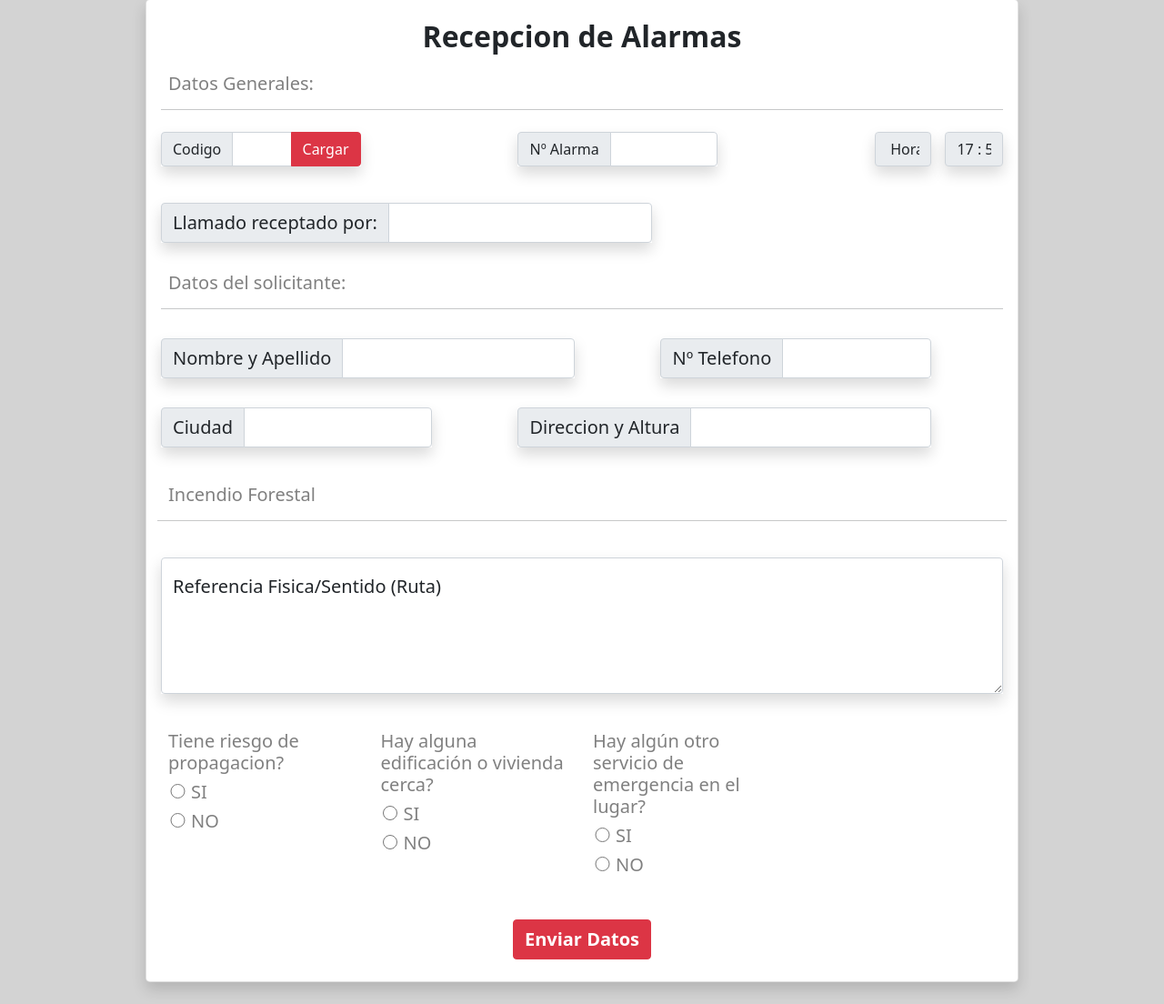
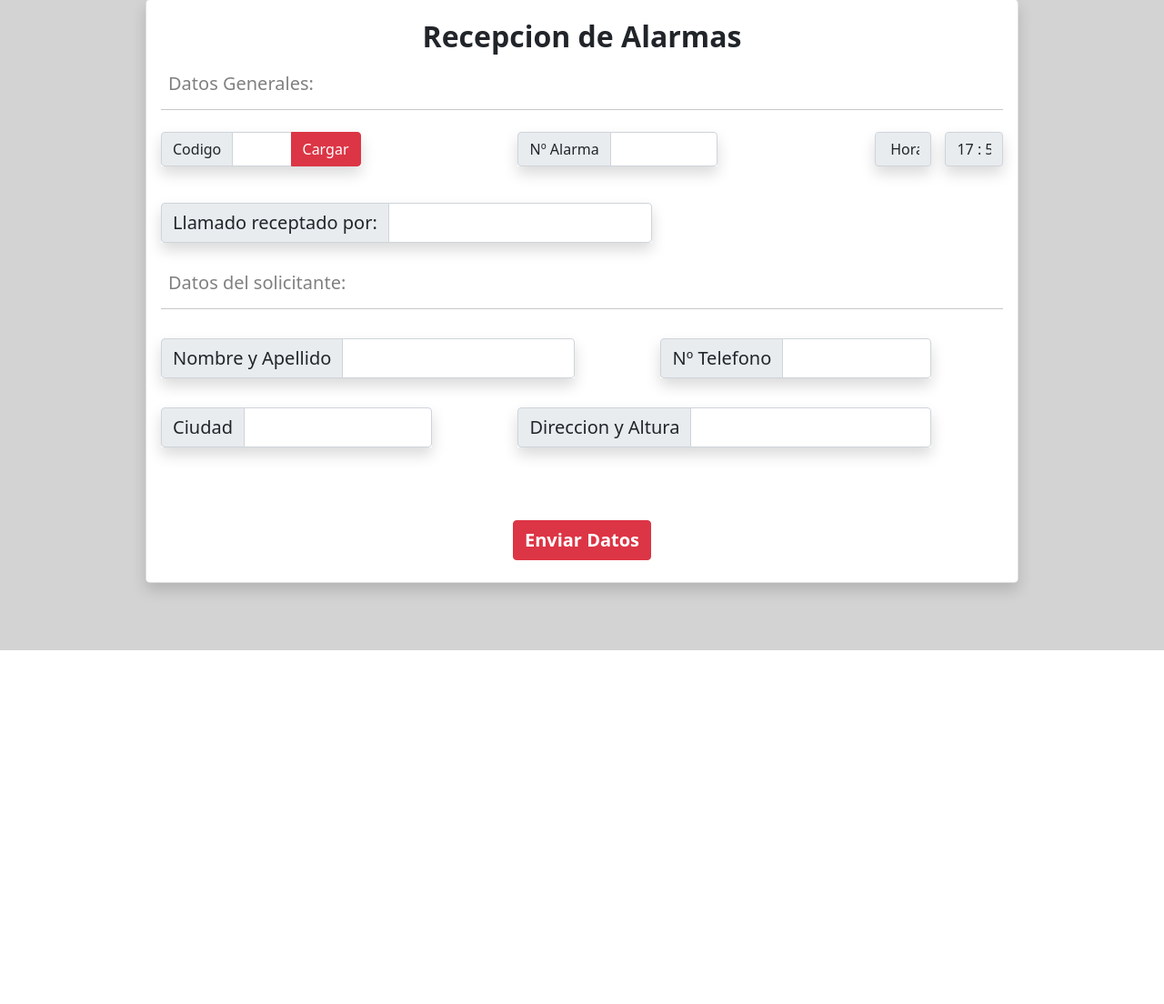
Before and after one commit to GibertSalva/RepoBurbuja2, a Django app: page / in a window 1280 px wide. Shown: the part 85-1189 px from the top of the page at 91% size. After the commit the page ends 800 px from the top, so only its background shows below. Run offline with Django 3.2, Linux system fonts and the light colour scheme; parts of the project's set-up code (start-up, migrations or seed data) failed here and were passed over.

Commit message:
Cambios minimos

```diff
--- a/FocusBV/templates/codigos-1.html
+++ b/FocusBV/templates/codigos-1.html
@@ -1,5 +1,5 @@
 <!-- Codigo 10-10 -->
-<div id="cod10-10" style=";">
+<div id="cod10-10" style="display: none;">
 
     <div class=" row g-2 ">
 
@@ -18,7 +18,7 @@
         </div>
 
 
-        <div class="col-3 mt-4">
+        <div class="col-4 mt-4">
             <p class="  h6 fs-5 mx-2 " style="color: grey "> Tiene riesgo de propagacion?</p>
             <div class="custom-control custom-radio mx-2 h6" style="color: grey;">
                 <input type="radio" id="customRadio1" name="customRadio" class="custom-control-input" style="width: 10%; height: 1em;">
@@ -31,18 +31,11 @@
         </div>
 
 
-        <div class="col-3 mt-4">
+        <div class="col-4 mt-4">
             <p class="  h6 fs-5 mx-2 " style="color: grey "> Hay alguna edificación o vivienda cerca?</p>
             <div class="custom-control custom-radio mx-2 h6" style="color: grey;">
-                <input type="radio" id="customRadio" name="customRadio1" class="custom-control-input" style="width: 10%; height: 1em;" onclick="mostrarOtro()">
+                <input type="radio" id="customRadio" name="customRadio1" class="custom-control-input" style="width: 10%; height: 1em;">
                 <label class="custom-control-label fs-5" for="customRadio1">SI</label>
-            </div>
-
-            <div class="col-12 mt-4 mb-3" id="OTRO" style="display: none;">
-                <div class="form-floating shadow fs-5">
-                    <textarea class="form-control " placeholder="Leave a comment here" id="floatingTextarea2" style="height: 150px"></textarea>
-                    <label for="floatingTextarea2 ">   </label>
-                </div>
             </div>
 
             <div class="custom-control custom-radio mx-2 h6" style="color: grey;">
@@ -52,12 +45,20 @@
         </div>
 
 
-        <div class="col-3 mt-4">
+        <div class="col-4 mt-4">
             <p class="  h6 fs-5 mx-2 " style="color: grey "> Hay algún otro servicio de emergencia en el lugar?</p>
             <div class="custom-control custom-radio mx-2 h6 " style="color: grey;">
-                <input type="radio" id="customRadio3" name="customRadio2" class="custom-control-input" style="width: 10%; height: 1em;">
+                <input type="radio" id="customRadio3" name="customRadio2" class="custom-control-input" style="width: 10%; height: 1em;" onclick="mostrarOtro()">
                 <label class="custom-control-label fs-5" for="customRadio1">SI</label>
             </div>
+
+            <div class=" mt-4 mb-3" id="OTRO" style="display: none;">
+                <div class="form-floating shadow fs-6">
+                    <textarea class="form-control " placeholder="Leave a comment here" id="floatingTextarea2" style="height: 100px"></textarea>
+                    <label for="floatingTextarea2 ">Servicio de Emergencia:   </label>
+                </div>
+            </div>
+
             <div class="custom-control custom-radio mx-2 h6" style="color: grey;">
                 <input type="radio" id="customRadio4" name="customRadio2" class="custom-control-input" style="width: 10%; height: 1em;">
                 <label class="custom-control-label fs-5" for="customRadio2">NO</label>
--- a/FocusBV/templates/home.html
+++ b/FocusBV/templates/home.html
@@ -22,7 +22,7 @@
                 <div class=" input-group shadow my-2">
                     <span class="input-group-text " id="addon-wrapping">Codigo</span>
                     <input id="codigos" type="text" class="form-control" aria-describedby="addon-wrapping">
-                    <button onclick="parte2()" class=" btn btn-danger ">Cargar</button>
+                    <button onclick="parte2()" class=" btn btn-danger " type=submit>Cargar</button>
                 </div>
                 <a id="demo" type="text"></a>
             </div>
```
